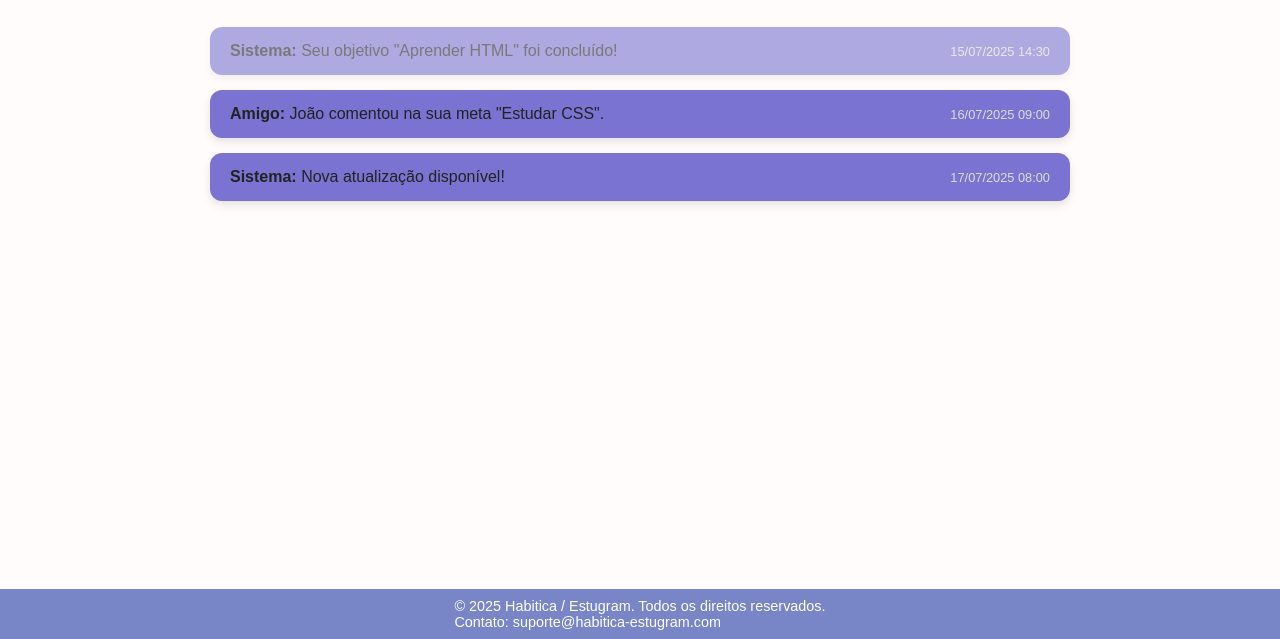
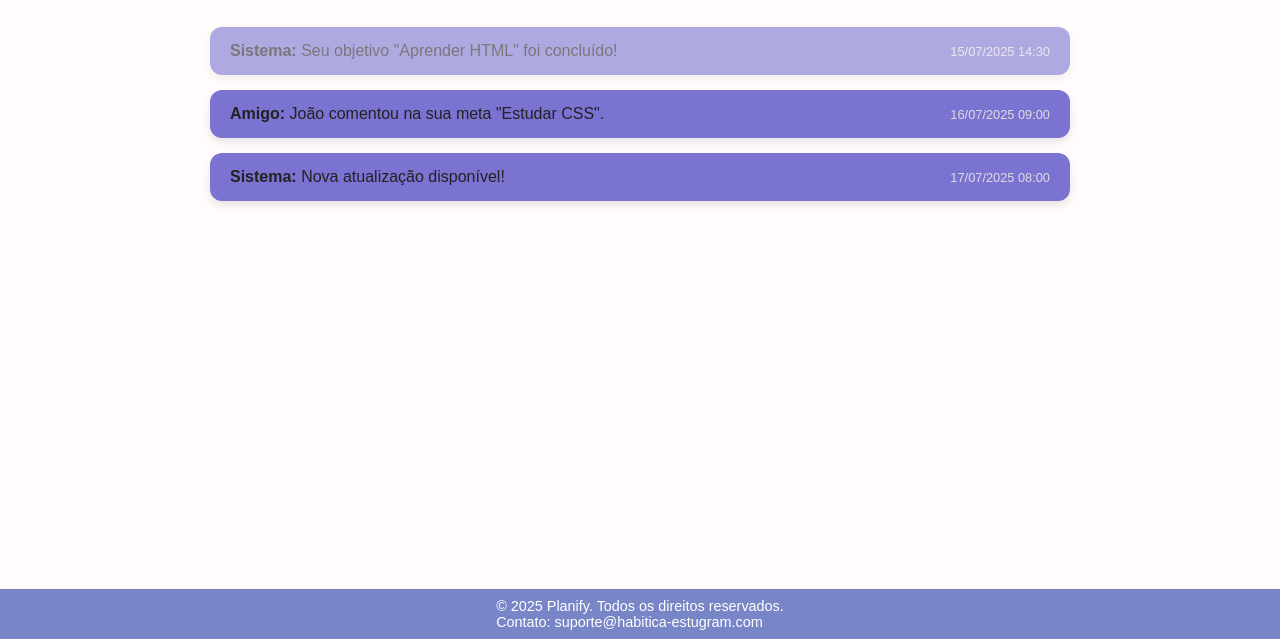
Before and after one commit to RafaelNovaki/PROJETO_TRABALHO_TRIMESTRAL_2_TRIMESTRE, a plain HTML site: page PROJETO/notificacoes.html in a window 1280 px wide. Shown: the part 161-800 px from the top of the page. Drawn offline with Linux system fonts and the light colour scheme; sample sign-in values are in the browser's storage.

Commit message:
Update notificacoes.html

```diff
--- a/PROJETO/notificacoes.html
+++ b/PROJETO/notificacoes.html
@@ -54,7 +54,7 @@
   <!-- Rodapé -->
   <footer class="footer">
     <div class="footer-container">
-      <p>© 2025 Habitica / Estugram. Todos os direitos reservados.</p>
+      <p>© 2025 Planify. Todos os direitos reservados.</p>
       <p>Contato: suporte@habitica-estugram.com</p>
     </div>
   </footer>
```
